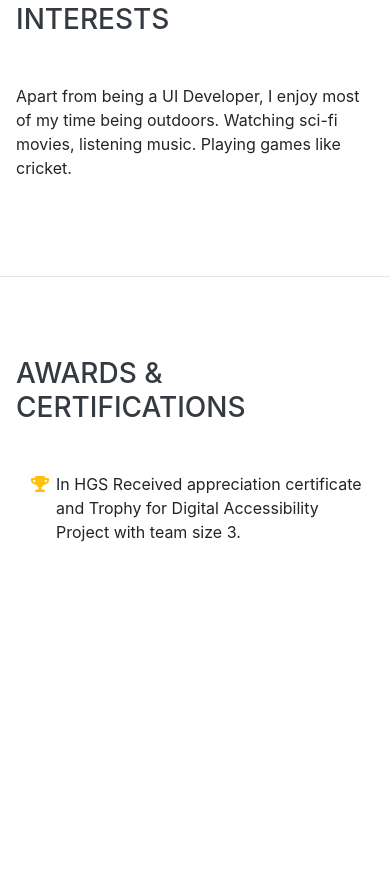
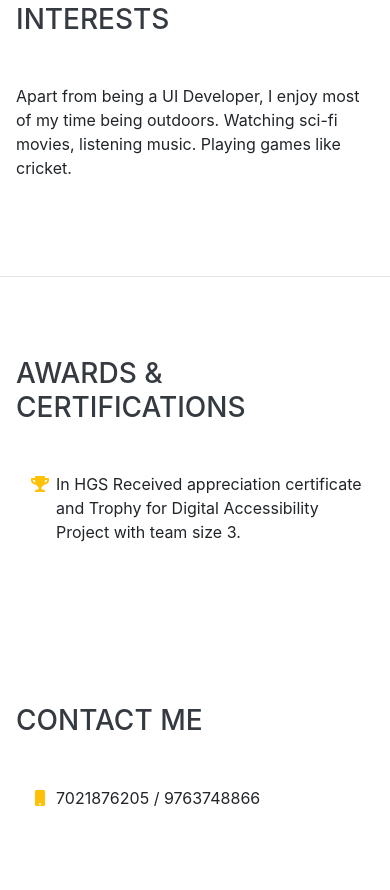
Before and after one commit to sagarspc/portfolio, a website with bundled scripts: page index.html in a window 390 px wide. Shown: the part 4292-5182 px from the top of the page. Before the commit the page ends 4916 px from the top, so only its background shows below. Built offline with nearby package versions, Linux system fonts and the light colour scheme.

Commit message:
first commit of portfolio

```diff
--- a/index.html
+++ b/index.html
@@ -62,6 +62,9 @@
         </li>
         <li class="nav-item">
           <a class="nav-link js-scroll-trigger" href="#awards">Awards</a>
+        </li>
+        <li class="nav-item">
+          <a class="nav-link js-scroll-trigger" href="#contacts">Contacts</a>
         </li>
       </ul>
     </div>
@@ -299,6 +302,17 @@
         </ul>
       </div>
     </section>
+    <section class="resume-section p-3 p-lg-5 d-flex align-items-center" id="contacts">
+        <div class="w-100">
+          <h3 class="mb-5">Contact Me</h3>
+          <ul class="fa-ul mb-0">
+            <li>
+              <i class="fa-li fa fa-mobile text-warning"></i>
+              7021876205 / 9763748866
+            </li>
+          </ul>
+        </div>
+      </section>
 
   </div>
 
```
